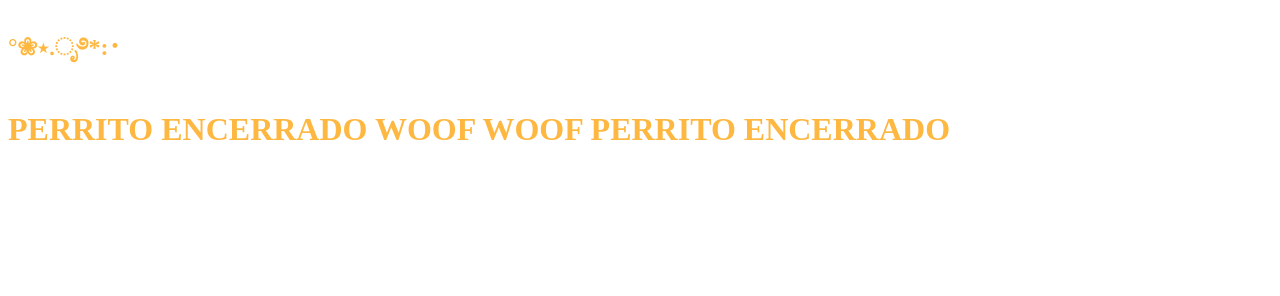
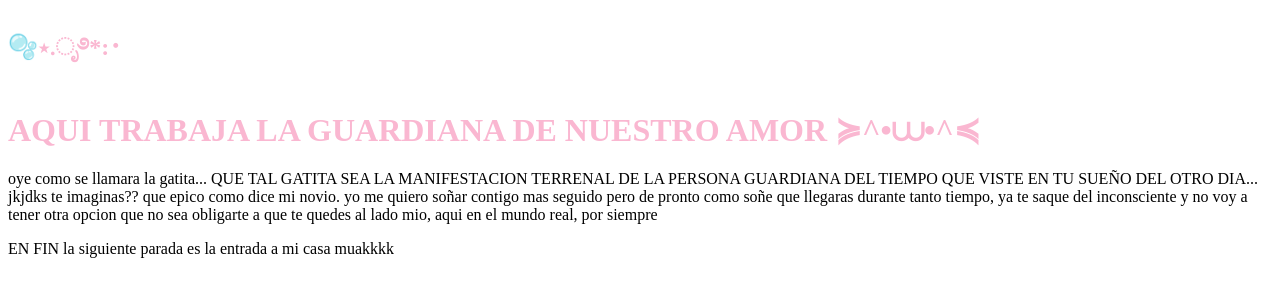
Before and after one commit to julisu-u/perritendero, a plain HTML site: page index.html in a window 1280 px wide. Drawn offline with Linux system fonts and the light colour scheme.

Commit message:
Update index.html

```diff
--- a/index.html
+++ b/index.html
@@ -6,25 +6,27 @@
     <title>Document</title>
 
     <style>
-        h2 {color: #FEB841 ;}
+        h2 {color: #FAB7D1 ;}
              ]
 
         </style>
 
 
     <h2>
-        °❀⋆.ೃ࿔*:･
+        🫧⋆.ೃ࿔*:･
     </p>
 
 <style>
-h1 {color: #FEB841;}
+h1 {color: #FAB7D1;}
      ]
 
 </style>
 
 </head>
 <body>
-    <h1> PERRITO ENCERRADO WOOF WOOF PERRITO ENCERRADO </h1>
+    <h1> AQUI TRABAJA LA GUARDIANA DE NUESTRO AMOR ≽^•⩊•^≼ </h1>
+    <p> oye como se llamara la gatita... QUE TAL GATITA SEA LA MANIFESTACION TERRENAL DE LA PERSONA GUARDIANA DEL TIEMPO QUE VISTE EN TU SUEÑO DEL OTRO DIA... jkjdks te imaginas?? que epico como dice mi novio. yo me quiero soñar contigo mas seguido pero de pronto como soñe que llegaras durante tanto tiempo, ya te saque del inconsciente y no voy a tener otra opcion que no sea obligarte a que te quedes al lado mio, aqui en el mundo real, por siempre </p>
 
+    <p> EN FIN la siguiente parada es la entrada a mi casa muakkkk</p>
 </body>
 </html>
```
